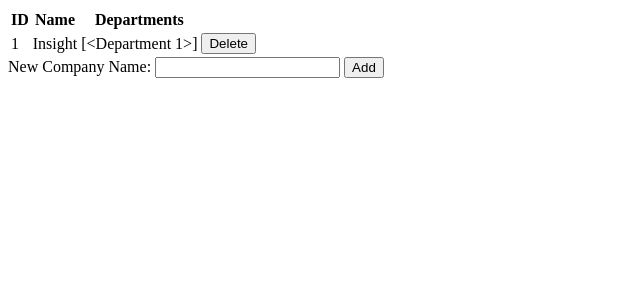
After one commit to bchutchison/interview_ben, a Flask app: template templates/departments.html in a window 1280 px wide. The commit adds this page. Shown: the top 300 px of the page, without its empty margins (0-640 px from the left). Run offline with Flask 2, Linux system fonts and the light colour scheme; the template is opened without the code that fills it: values that come from a table or form of the project are taken from there, others are empty; data comes from the database, SQL or seed files in the repository.

Commit message:
add department.html file

```diff
--- a/app.py
+++ b/app.py
@@ -1,5 +1,5 @@
 from flask import Flask
-from flask_cors import CORS
+from flask_cors import CORS, cross_origin
 from flask import jsonify, request
 from flask_sqlalchemy import SQLAlchemy
 import config
@@ -32,6 +32,8 @@ class Department(db.Model):
     company_id = db.Column(db.ForeignKey('companies.id', ondelete='CASCADE', onupdate='CASCADE'), nullable=False)
     company = db.relationship('Company', backref=db.backref('departments', passive_deletes=True))
 
+
+
 @app.route('/companies')
 def get_companies():
     companies = db.session.query(Company).all()
@@ -55,6 +57,21 @@ def add_company():
     db.session.commit()
     return "ASdfwf", 201
 
+# add routes for departments => add new
+@app.route('/companies/<company_id>/departments', methods=['POST'])
+# @cross_origin()
+def add_department(company_id):
+    name = request.json.get('name')
+    if name is None:
+        return 400, "Name is required"
+
+    new_department = Department()
+    new_department.name = name
+    new_department.company_id % company_id
+    db.session.add(new_department)
+    db.session.commit()
+    return "ASdfwf", 201
+
 
 if __name__ == '__main__':
     app.run(host='0.0.0.0', debug=True)
--- a/docker-compose.yml
+++ b/docker-compose.yml
@@ -14,7 +14,7 @@ services:
     build: .
     ports:
       - "5000:5000"
-    #depends_on:
+    # depends_on:
     #  - interview_db
     links:
       - interview_db
--- a/gulpfile.js
+++ b/gulpfile.js
@@ -1,6 +1,6 @@
 var paths = {
     html: {
-        src: ['*.html']
+        src: ['templates/*.html']
 
     },
     js: {
--- a/companies.html
+++ b/templates/companies.html
@@ -1,5 +1,5 @@
 <div>
-  Companies
+  <h1>{{message}}</h1>
 </div>
 <div>
 <table>
@@ -12,10 +12,11 @@
     <td>{{company.id}}</td>
     <td>{{company.name}}</td>
     <td>{{company.departments}}</td>
+    <td><button ng-click="deleteCompany/{{company.id}}">Delete</button></td>
   </tr>
 </table>
 </div>
 <div>
 New Company Name: <input ng-model="newName" type="test" name="company_name"> <button ng-click="addCompany()">Add</button>
-New Department Name: <input ng-model="newDepartment" type="test" name="department_name"> <button ng-click="addDepartment()">Add</button>
+
 </div>
--- /dev/null
+++ b/templates/departments.html
@@ -0,0 +1,22 @@
+<div>
+  <h1>{{message}}</h1>
+</div>
+<div>
+<table>
+  <tr>
+    <th>ID</th>
+    <th>Name</th>
+    <th>Departments</th>
+  </tr>
+  <tr ng-repeat="company in companies">
+    <td>{{company.id}}</td>
+    <td>{{company.name}}</td>
+    <td>{{company.departments}}</td>
+    <td><button ng-click="deleteCompany(company.id)">Delete</button></td>
+  </tr>
+</table>
+</div>
+<div>
+New Company Name: <input ng-model="newName" type="test" name="company_name"> <button ng-click="addCompany()">Add</button>
+
+</div>
```
Also changed, not shown: app.js (+36 -3 lines), index.html (+18 -1 lines), templates/employees.html (added, +22 -0 lines), 1 other file.
